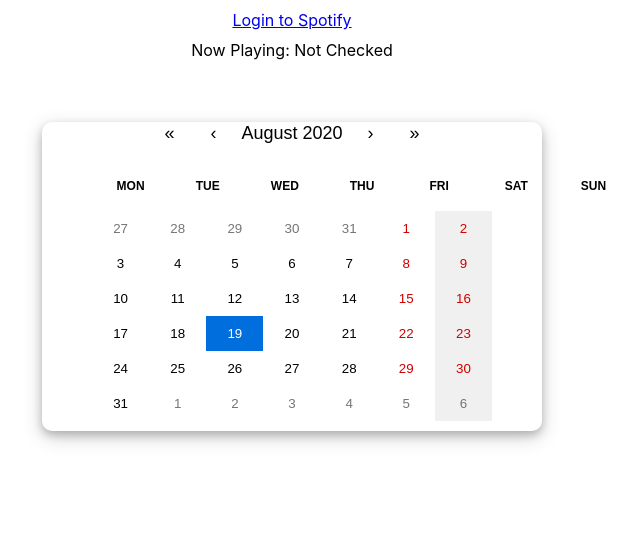
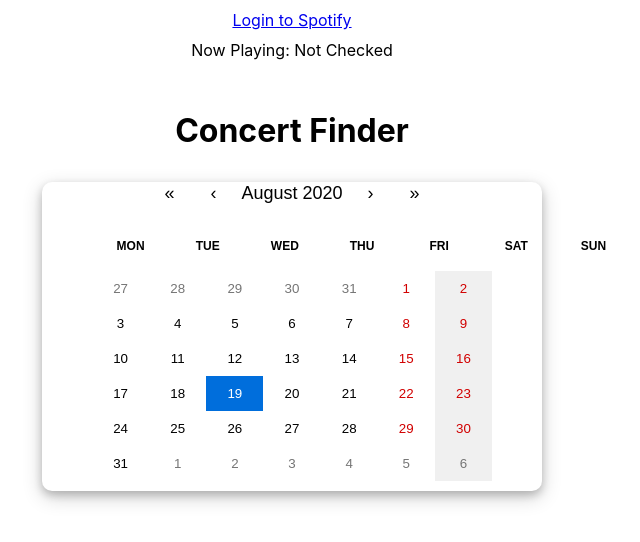
Before and after one commit to omizrahi99/ConcertFinder, a React (Create React App) app in the folder client/: page / in a window 1280 px wide. Shown: the top 542 px of the page, without its empty margins (348-988 px from the left). Built offline with nearby package versions, Linux system fonts and the light colour scheme; no server answers; what spotify-web-api-js would draw is missing.

Commit message:
few changes

```diff
--- a/client/src/App.js
+++ b/client/src/App.js
@@ -1,6 +1,6 @@
 import React, { Component } from "react";
 import logo from "./logo.svg";
-import styling from "./App.css";
+import "./App.css";
 import SpotifyWebApi from "spotify-web-api-js";
 import axios from "axios";
 import ReactCalendar from "./components/ReactCalendar";
@@ -130,14 +130,12 @@ class App extends Component {
           </button>
         )}
         <div>
+          <h1>Concert Finder</h1>
           <ReactCalendar topArtist={this.state.artistNames} tileContent={this.state.artistNames} handleClick={this.handleClick} loggedIn={this.state.loggedIn}/>
         </div>
-        <div style={styling.fromleft}>
+        <div>
           {this.state.clicked ? <Concert topArtist={this.state.artistNames} /> : null}
         </div>
-
-
-
       </div>
     );
   }
--- a/client/src/components/ReactCalendar.js
+++ b/client/src/components/ReactCalendar.js
@@ -1,6 +1,6 @@
 import React, { useState } from "react";
 import Calendar from "react-calendar";
-import style from "./ReactCalendar.css";
+import"./ReactCalendar.css";
 
 function ReactCalendar(props) {
   const [date, setDate] = useState(new Date());
```
